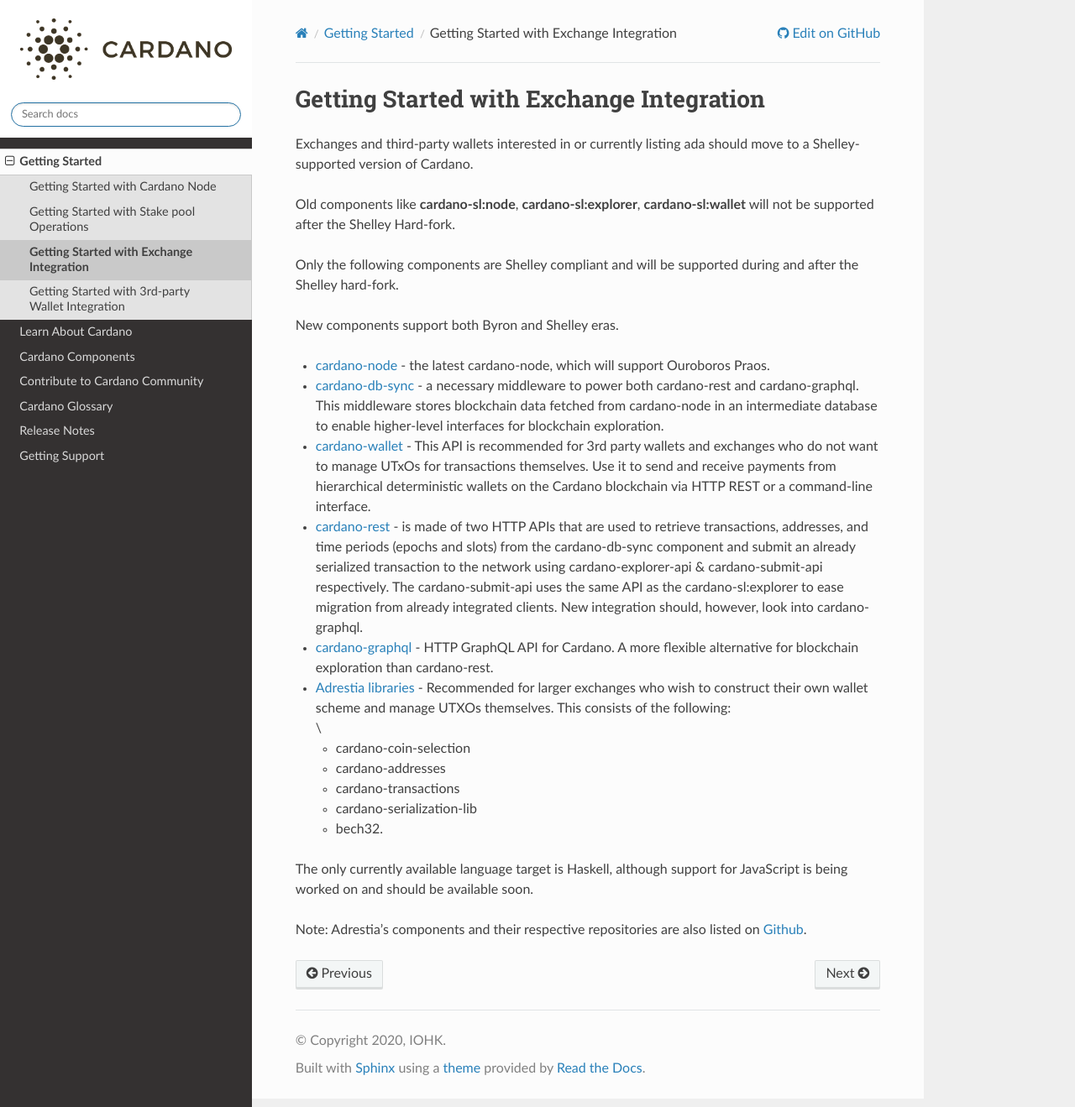
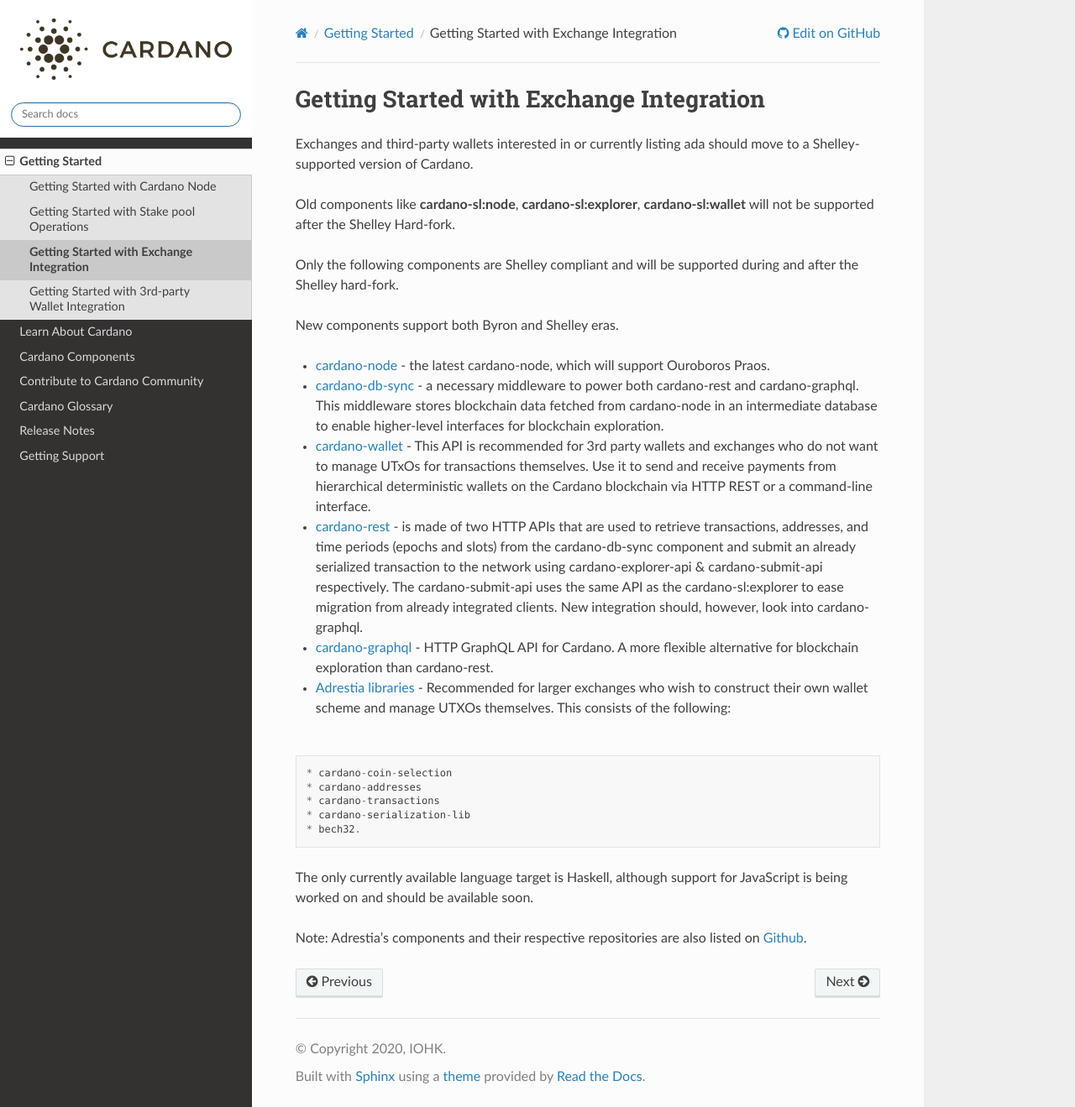
Before and after one commit to input-output-hk/technical-docs, a Sphinx documentation site: the page built from source/getting-started/exchange-integration.md, in a window 1280 px wide and 1319 px high. Shown: the whole window at 84% size. Built offline with Sphinx 7.4.7 and the Read the Docs theme 2.0.0, drawn with Linux system fonts in a browser that asks for light colours; pages that are not in the unit, such as notebooks, are missing from menus.

Commit message:
Update exchange-integration.md

```diff
--- a/source/getting-started/exchange-integration.md
+++ b/source/getting-started/exchange-integration.md
@@ -17,7 +17,7 @@
 * [cardano-rest](https://github.com/input-output-hk/cardano-rest) - is made of two HTTP APIs that are used to retrieve transactions, addresses, and time periods (epochs and slots) from the cardano-db-sync component and submit an already serialized transaction to the network using cardano-explorer-api & cardano-submit-api respectively. The cardano-submit-api uses the same API as the cardano-sl:explorer to ease migration from already integrated clients. New integration should, however, look into cardano-graphql.
 * [cardano-graphql](https://github.com/input-output-hk/cardano-graphql) - HTTP GraphQL API for Cardano. A more flexible alternative for blockchain exploration than cardano-rest.
 * [Adrestia libraries](https://github.com/input-output-hk/adrestia) - Recommended for larger exchanges who wish to construct their own wallet scheme and manage UTXOs themselves. This consists of the following:
-\
+<br>
 
     * cardano-coin-selection
     * cardano-addresses
```
